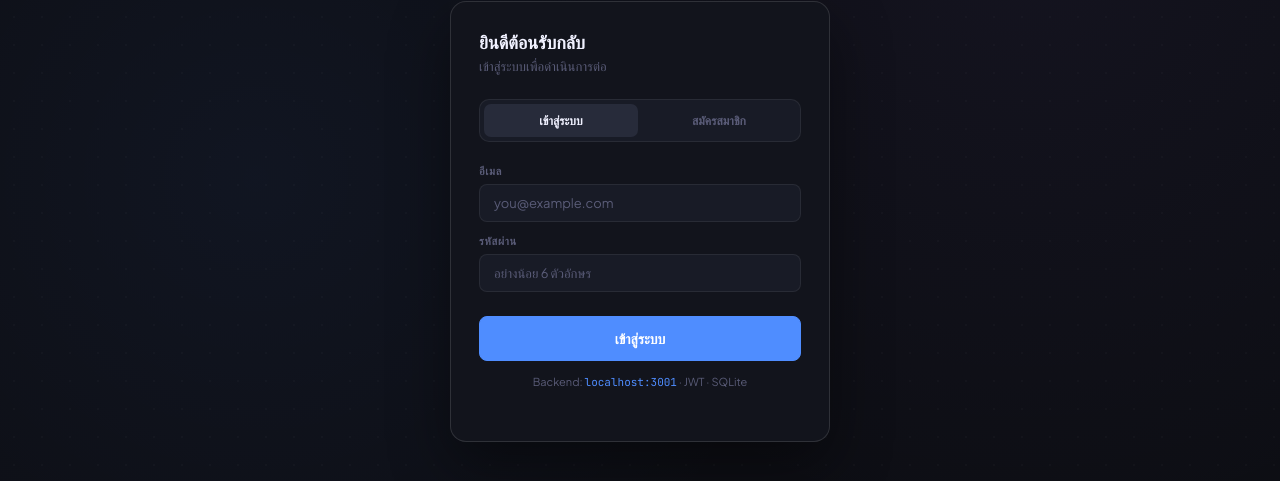
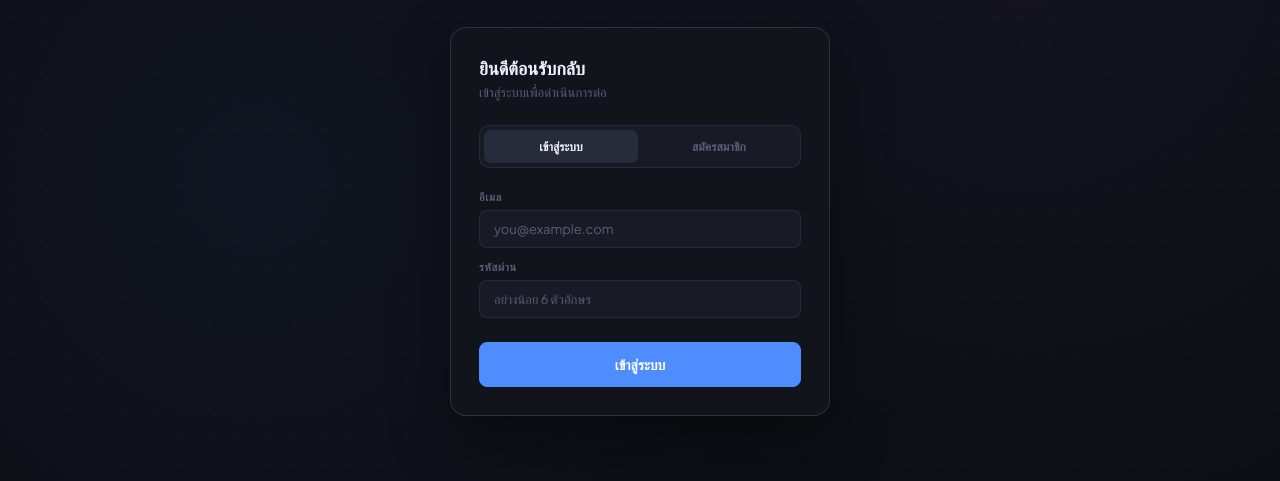
Before and after one commit to bleachtherock15-cpu/ctb-app, a website: page secureshare/frontend/index.html in a window 1280 px wide. Shown: the part 221-702 px from the top of the page. Drawn offline with Linux system fonts and the light colour scheme.

Commit message:
remove backend label from login page

```diff
--- a/secureshare/frontend/index.html
+++ b/secureshare/frontend/index.html
@@ -39,7 +39,6 @@
       </div>
       <div id="a-msg"></div>
       <button class="btn btn-primary btn-full btn-lg mt8" onclick="doAuth()" id="a-btn">เข้าสู่ระบบ</button>
-      <p style="font-size:11px;color:var(--tx-3);text-align:center;margin-top:14px">Backend: <span style="color:var(--blue);font-family:'JetBrains Mono',monospace">localhost:3001</span> · JWT · SQLite</p>
     </div>
   </div>
 </div>
```
